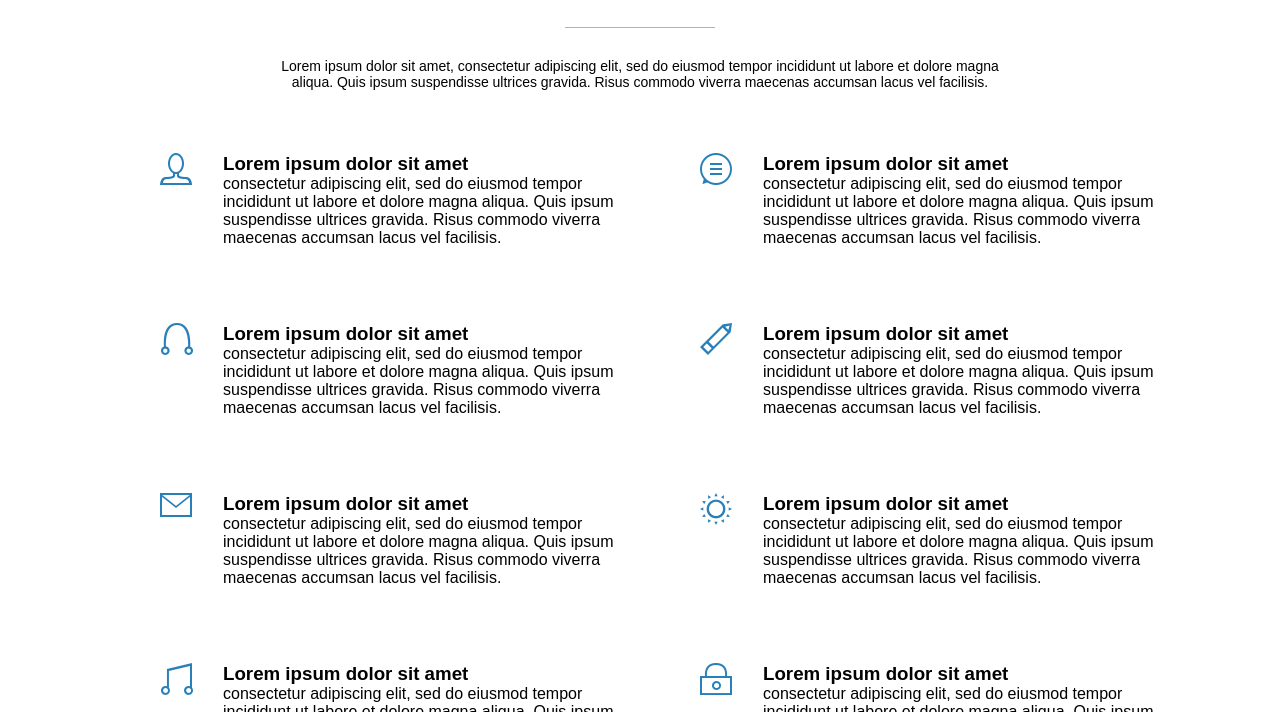
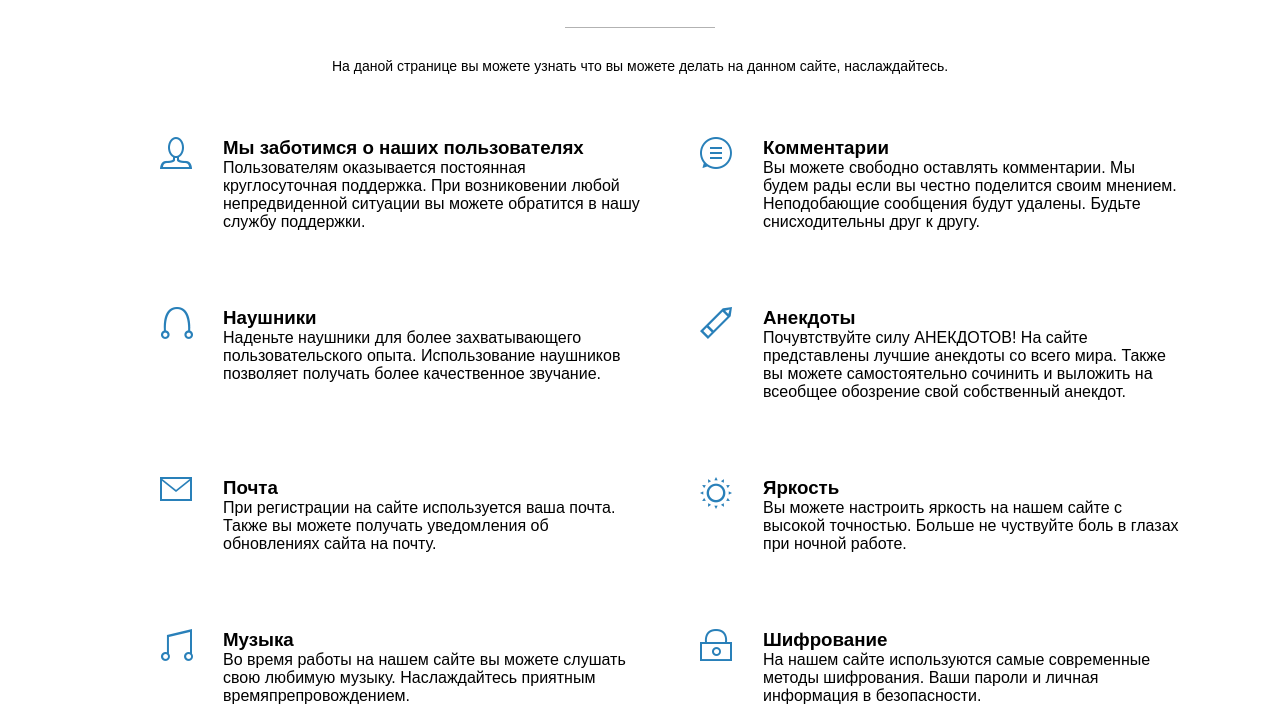
Before and after one commit to Keferd/Web-technologies, a plain HTML site: page our-services.html in a window 1280 px wide. Shown: the part 240-952 px from the top of the page. Drawn offline with Linux system fonts and the light colour scheme.

Commit message:
Update our-services.html

```diff
--- a/our-services.html
+++ b/our-services.html
@@ -27,64 +27,64 @@
         <div class="main__head">Наши сервисы</div>
         <div class="main__separator"></div>
         <div class="main__after-head">
-          Lorem ipsum dolor sit amet, consectetur adipiscing elit, sed do eiusmod tempor incididunt ut labore et dolore magna aliqua. Quis ipsum suspendisse ultrices gravida. Risus commodo viverra maecenas accumsan lacus vel facilisis.
+          На даной странице вы можете узнать что вы можете делать на данном сайте, наслаждайтесь.
         </div>
         <div class="main__two-column">
           <div class="main__two-column__element">
             <div class="main__two-column__element__image">
               <img src="img/our-services/user.png">
             </div>
-            <h3>Lorem ipsum dolor sit amet</h3>
-            <p>consectetur adipiscing elit, sed do eiusmod tempor incididunt ut labore et dolore magna aliqua. Quis ipsum suspendisse ultrices gravida. Risus commodo viverra maecenas accumsan lacus vel facilisis. </p>
+            <h3>Мы заботимся о наших пользователях</h3>
+            <p>Пользователям оказывается постоянная круглосуточная поддержка. При возниковении любой непредвиденной ситуации вы можете обратится в нашу службу поддержки.</p>
           </div>
           <div class="main__two-column__element">
             <div class="main__two-column__element__image">
               <img src="img/our-services/bubble.png">
             </div>
-            <h3>Lorem ipsum dolor sit amet</h3>
-            <p>consectetur adipiscing elit, sed do eiusmod tempor incididunt ut labore et dolore magna aliqua. Quis ipsum suspendisse ultrices gravida. Risus commodo viverra maecenas accumsan lacus vel facilisis. </p>
+            <h3>Комментарии</h3>
+            <p>Вы можете свободно оставлять комментарии. Мы будем рады если вы честно поделится своим мнением. Неподобающие сообщения будут удалены. Будьте снисходительны друг к другу.</p>
           </div>
           <div class="main__two-column__element">
             <div class="main__two-column__element__image">
               <img src="img/our-services/headphones.png">
             </div>
-            <h3>Lorem ipsum dolor sit amet</h3>
-            <p>consectetur adipiscing elit, sed do eiusmod tempor incididunt ut labore et dolore magna aliqua. Quis ipsum suspendisse ultrices gravida. Risus commodo viverra maecenas accumsan lacus vel facilisis. </p>
+            <h3>Наушники</h3>
+            <p>Наденьте наушники для более захватывающего пользовательского опыта. Использование наушников позволяет получать более качественное звучание.</p>
           </div>
           <div class="main__two-column__element">
             <div class="main__two-column__element__image">
               <img src="img/our-services/pencil.png">
             </div>
-            <h3>Lorem ipsum dolor sit amet</h3>
-            <p>consectetur adipiscing elit, sed do eiusmod tempor incididunt ut labore et dolore magna aliqua. Quis ipsum suspendisse ultrices gravida. Risus commodo viverra maecenas accumsan lacus vel facilisis. </p>
+            <h3>Анекдоты</h3>
+            <p>Почувтствуйте силу АНЕКДОТОВ! На  сайте представлены лучшие анекдоты со всего мира. Также вы можете самостоятельно сочинить и выложить на всеобщее обозрение свой собственный анекдот.</p>
           </div>
           <div class="main__two-column__element">
             <div class="main__two-column__element__image">
               <img src="img/our-services/message.png">
             </div>
-            <h3>Lorem ipsum dolor sit amet</h3>
-            <p>consectetur adipiscing elit, sed do eiusmod tempor incididunt ut labore et dolore magna aliqua. Quis ipsum suspendisse ultrices gravida. Risus commodo viverra maecenas accumsan lacus vel facilisis. </p>
+            <h3>Почта</h3>
+            <p>При регистрации на сайте используется ваша почта. Также вы можете получать уведомления об обновлениях сайта на почту.</p>
           </div>
           <div class="main__two-column__element">
             <div class="main__two-column__element__image">
               <img src="img/our-services/sunny.png">
             </div>
-            <h3>Lorem ipsum dolor sit amet</h3>
-            <p>consectetur adipiscing elit, sed do eiusmod tempor incididunt ut labore et dolore magna aliqua. Quis ipsum suspendisse ultrices gravida. Risus commodo viverra maecenas accumsan lacus vel facilisis. </p>
+            <h3>Яркость</h3>
+            <p>Вы можете настроить яркость на нашем сайте с высокой точностью. Больше не чуствуйте боль в глазах при ночной работе.</p>
           </div>
           <div class="main__two-column__element">
             <div class="main__two-column__element__image">
               <img src="img/our-services/musical note.png">
             </div>
-            <h3>Lorem ipsum dolor sit amet</h3>
-            <p>consectetur adipiscing elit, sed do eiusmod tempor incididunt ut labore et dolore magna aliqua. Quis ipsum suspendisse ultrices gravida. Risus commodo viverra maecenas accumsan lacus vel facilisis. </p>
+            <h3>Музыка</h3>
+            <p>Во время работы на нашем сайте вы можете слушать свою любимую музыку. Наслаждайтесь приятным времяпрепровождением.</p>
           </div>
           <div class="main__two-column__element">
             <div class="main__two-column__element__image">
               <img src="img/our-services/padlock.png">
             </div>
-            <h3>Lorem ipsum dolor sit amet</h3>
-            <p>consectetur adipiscing elit, sed do eiusmod tempor incididunt ut labore et dolore magna aliqua. Quis ipsum suspendisse ultrices gravida. Risus commodo viverra maecenas accumsan lacus vel facilisis. </p>
+            <h3>Шифрование</h3>
+            <p>На нашем сайте используются самые современные методы шифрования. Ваши пароли и личная информация в безопасности.</p>
           </div>
         </div>
       </div>
```
